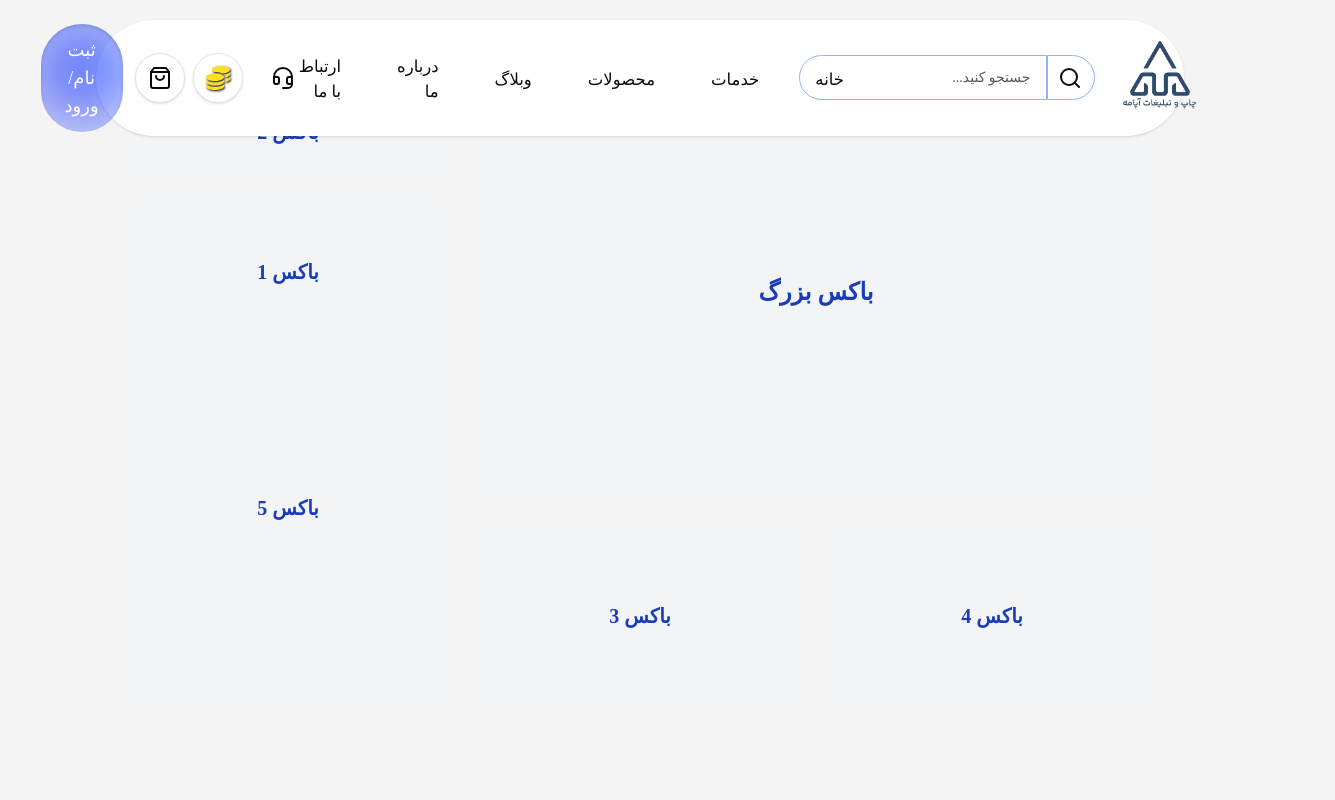
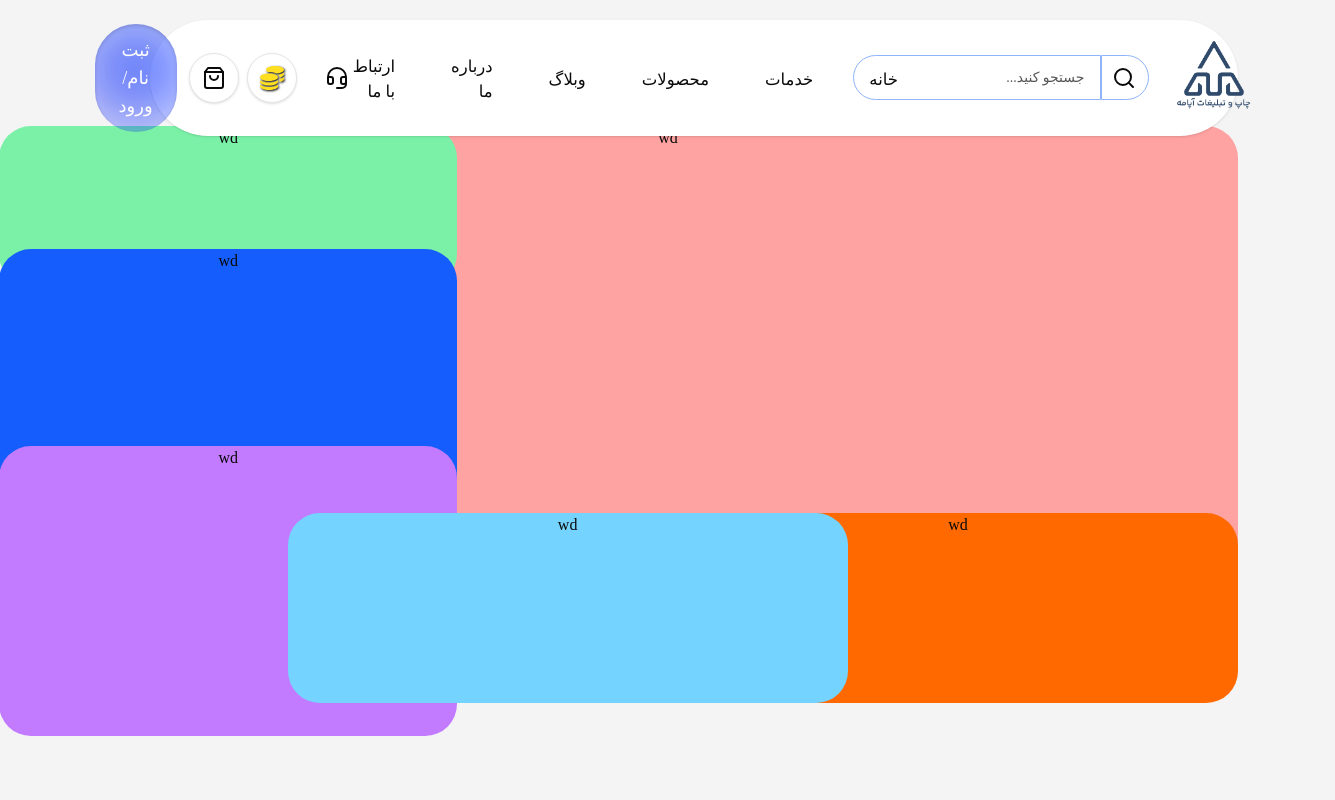
Before and after one commit to aida-kavan/ApameWebsite, a React (Vite) app in the folder client/: page /home in a window 1280 px wide. Shown: the top 800 px of the page, 1335 px wide, since content can reach past the window. Built offline with nearby package versions, Linux system fonts and the light colour scheme; a web font is replaced by a local one.

Commit message:
Create Template Home with Arsham

```diff
--- a/client/src/components/ui/Navbar.tsx
+++ b/client/src/components/ui/Navbar.tsx
@@ -1,53 +1,4 @@
-<<<<<<< HEAD
-// import { useState } from "react";
 
-
-
-// const Navbar = () => {
-//   return (
-//     <nav className="flex items-center justify-center gap-16 relative">
-//       {navbarMenuList.map((nav) => (
-//         <div key={nav.id} className="relative group">
-//           <ul>
-//             <li>
-//               <a
-//                 href={nav.link}
-//                 className="text-[16.5px] hover:text-[#4672e2e0]  duration-200 hover:opacity-80 flex items-center"
-//               >
-//                 {nav.title}
-//                 {nav.submenu && (
-//                   <span className="mr-1 inline-block transform group-hover:rotate-180 transition-transform duration-200">
-//                     &#9660;
-//                   </span>
-//                 )}
-//               </a>
-//             </li>
-//           </ul>
-
-//           {nav.submenu && (
-//             <div className="absolute right-0 mt-2 w-48 bg-white rounded-md shadow-lg z-10 opacity-0 invisible group-hover:opacity-100 group-hover:visible transition-all duration-300 transform group-hover:translate-y-0 -translate-y-2">
-//               <ul className="py-1">
-//                 {nav.submenu.map((subItem) => (
-//                   <li key={subItem.id}>
-//                     <a
-//                       href={subItem.link}
-//                       className="block px-4 py-2 text-sm text-gray-700 hover:bg-gray-100 text-right"
-//                     >
-//                       {subItem.title}
-//                     </a>
-//                   </li>
-//                 ))}
-//               </ul>
-//             </div>
-//           )}
-//         </div>
-//       ))}
-//     </nav>
-//   );
-// };
-
-// export default Navbar
-=======
 import { useNavigate } from 'react-router-dom';
 
 interface navbarMenuListtypes {
--- a/client/src/index.css
+++ b/client/src/index.css
@@ -196,4 +196,9 @@ body{
     filter: drop-shadow(1px 1px 1px #000000);
   }
 
+  .home-slider-big {
+    filter: blur(20px);
+    filter: drop-shadow(1px 1px 20px #00000050);
+  }
+
 }
--- a/client/src/layout/Home.tsx
+++ b/client/src/layout/Home.tsx
@@ -1,33 +1,12 @@
 function Home() {
   return (
-    <section className="w-[85%] h-[85vh]  rounded-3xl p-6">
-      <div className="grid grid-cols-3 grid-rows-3 gap-4 h-full">
-        <div className="bg-gray-100 rounded-4xl col-span-2 row-span-2 flex items-center justify-center text-blue-800 text-2xl font-bold">
-          باکس بزرگ
-        </div>
-
-        <div className="gap-3 grid">
-         <div className="bg-gray-100 rounded-4xl flex items-center justify-center text-blue-800 text-xl font-bold h-24">
-          باکس 2
-         </div>
-
-         <div className="bg-gray-100 rounded-4xl flex items-center justify-center text-blue-800 text-xl font-bold h-40">
-          باکس 1
-         </div>
-        </div>
-
-        <div className="bg-gray-100 rounded-4xl row-span-2 flex items-center justify-center text-blue-800 text-xl font-bold">
-          باکس  5
-        </div>
-
-        <div className="bg-gray-100 rounded-4xl flex items-center justify-center text-blue-800 text-xl font-bold">
-          باکس  4
-        </div>
-
-        <div className="bg-gray-100 rounded-4xl flex items-center justify-center text-blue-800 text-xl font-bold">
-          باکس 3
-        </div>
-      </div>
+    <section className="w-[85%] h-[83vh]  rounded-3xl mt-[9.1%]  z-10">
+      <div className="bg-red-300 absolute rounded-4xl text-center w-[1140px] h-[550px]">wd</div>
+      <div className="bg-green-300 absolute rounded-4xl text-center w-[458px] h-[160px] mr-[61%]">wd</div>
+      <div className="bg-blue-600 absolute rounded-4xl text-center w-[458px] h-[270px] mr-[61%] mt-[9.6%]">wd</div>
+      <div className="bg-purple-400 absolute rounded-4xl text-center w-[458px] h-[290px] mr-[61%] mt-[25%]">wd</div>
+      <div className="bg-orange-500 absolute rounded-4xl text-center w-[560px] h-[190px] mr-[0%] mt-[30.25%]">wd</div>
+      <div className="bg-sky-300 absolute rounded-4xl text-center w-[560px] h-[190px] mr-[30.5%] mt-[30.25%]">wd</div>
     </section>
   );
 }
--- a/client/src/layout/header.tsx
+++ b/client/src/layout/header.tsx
@@ -109,7 +109,7 @@ const Header = () => {
 
   return (
     <>
-      <header className="rounded-full flex fixed items-center justify-between shadow  bg-[#ffffff]   mt-5 w-[85%] p-1  ">
+      <header className="rounded-full flex fixed items-center justify-between shadow bg-[#ffffff] mt-5 w-[85%] p-1 z-20">
         <div className="flex justify-center gap-4 items-center mr-5">
           <img src="images/logo.png" alt="" className="w-[90px] " />
           <SearchNav />
```
